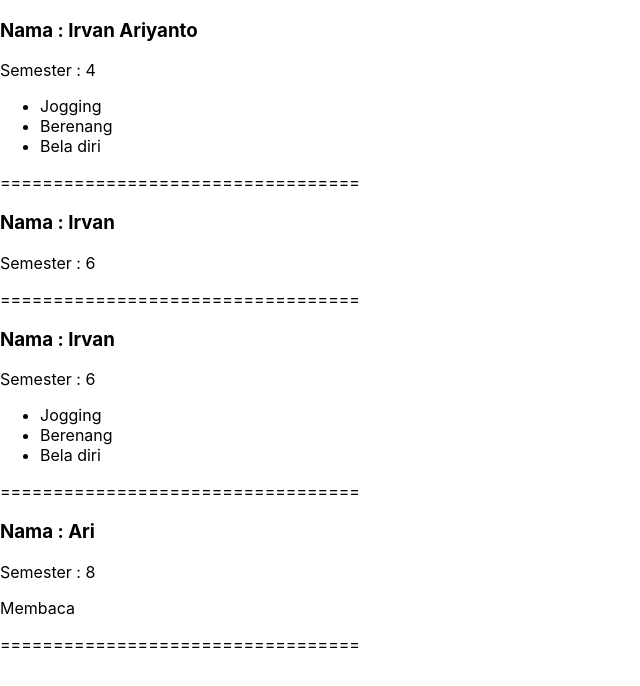
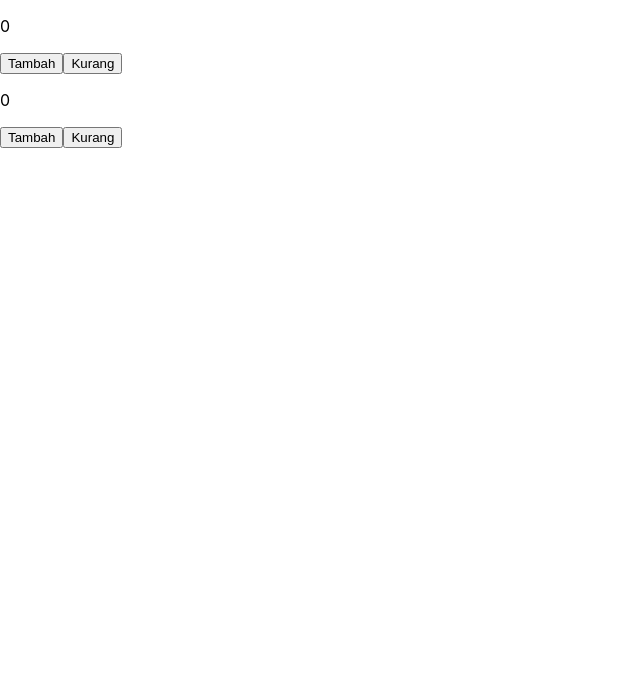
Before and after one commit to irvanariyanto/Learn-ReactJS, a React (Create React App) app: page / in a window 1280 px wide. Shown: the top 686 px of the page, without its empty margins (0-640 px from the left). Built offline with nearby package versions, Linux system fonts and the light colour scheme.

Commit message:
Handling Event

```diff
--- a/src/App.js
+++ b/src/App.js
@@ -1,14 +1,13 @@
 import Biodata from './components/Biodata'
 import Component4 from './components/Component4'
 import NewBiodata from './components/NewBiodata'
+import Counter from './components/Counter'
 
 function App() {
   return (
     <div>
-      <Biodata nama="Irvan Ariyanto" semester="4" hobi={<Hobi/> }/>
-      <Biodata nama="Irvan" semester="6 " />
-      <NewBiodata nama="Irvan" semester="6 " hobi={<Hobi/>}/>
-      <Component4/>
+      <Counter/>
+      <Counter/>
     </div>
   );
 }
--- /dev/null
+++ b/src/components/Counter.js
@@ -0,0 +1,30 @@
+import React, { Component } from 'react';
+
+class Counter extends Component{
+    state = {
+        angka: 0
+    }
+
+    tambah = () => {
+        this.setState(prevState => ({
+            angka: prevState.angka + 1
+        })) ;
+    };
+
+    kurang = () => {
+        this.setState(prevState => ({
+            angka: prevState > 0 ? prevState.angka - 1 : 0
+        }));
+    }
+    render() {
+        return(
+            <div>
+                <p>{this.state.angka}</p>
+                <button onClick={this.tambah}>Tambah</button>
+                <button onClick={this.kurang}>Kurang</button>
+            </div>
+        )
+    }
+}
+
+export default Counter
```
